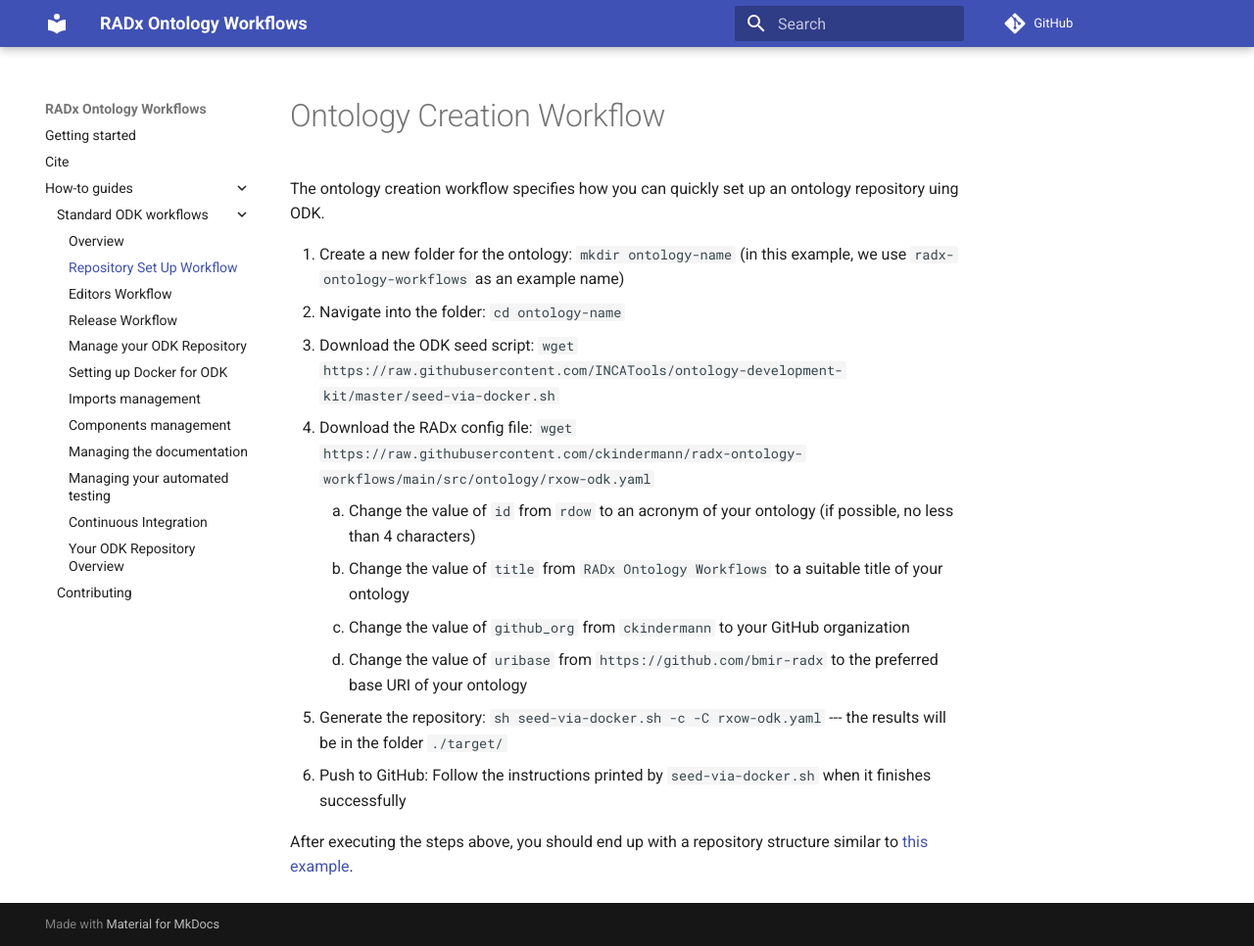
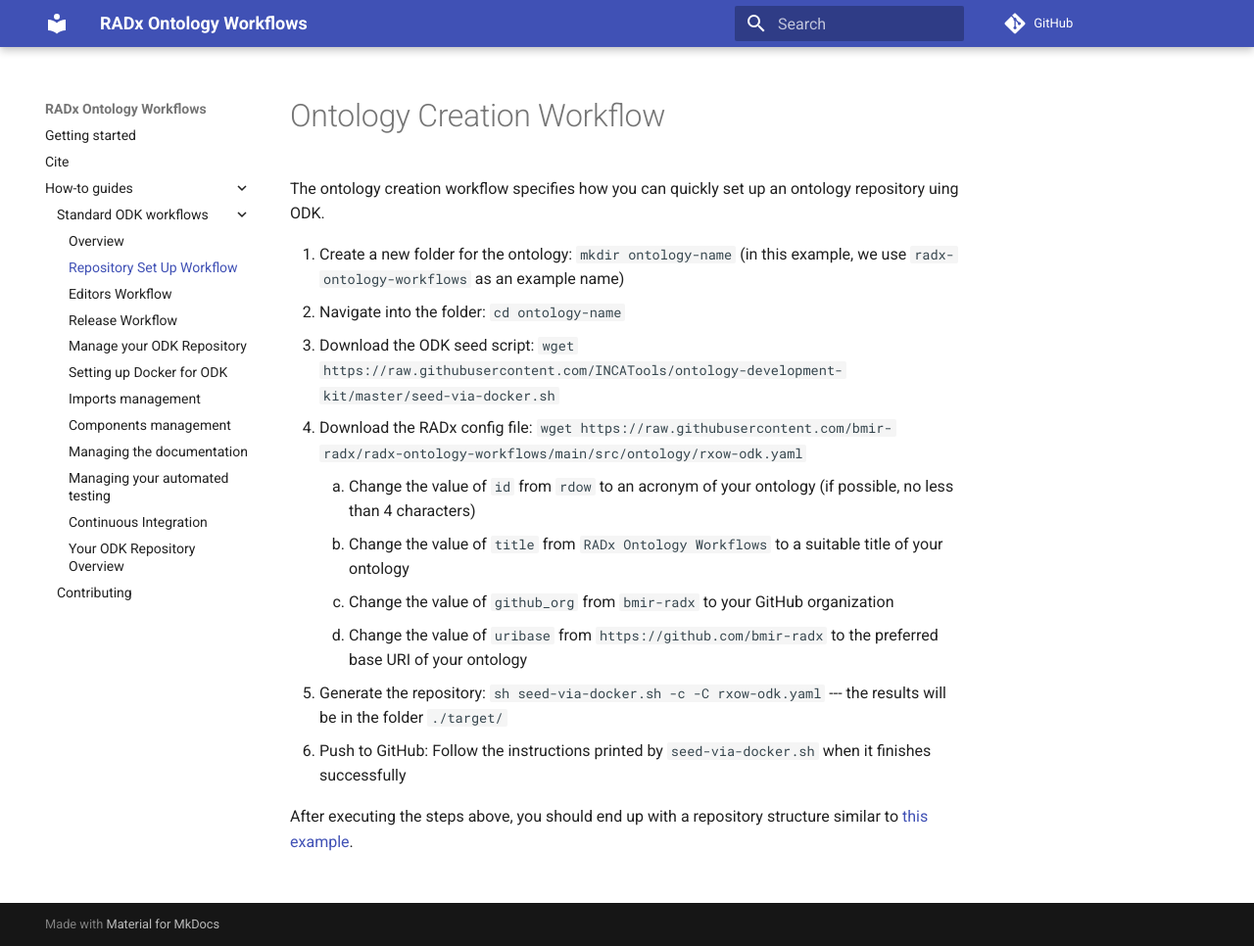
Before and after one commit to ckindermann/radx-ontology-workflows, an MkDocs documentation site: the page built from docs/odk-workflows/RepositorySetup.md, in a window 1280 px wide and 966 px high. Shown: the whole window at 98% size. Built offline with MkDocs 1.6.1 and Material for MkDocs 9.7.7, drawn with Linux system fonts in a browser that asks for light colours; comment, search, counter and statistics services are not loaded.

Commit message:
Update links after transfer

```diff
--- a/docs/odk-workflows/RepositorySetup.md
+++ b/docs/odk-workflows/RepositorySetup.md
@@ -5,12 +5,12 @@ The ontology creation workflow specifies how you can quickly set up an ontology
 1. Create a new folder for the ontology: `mkdir ontology-name` (in this example, we use `radx-ontology-workflows` as an example name)
 2. Navigate into the folder: `cd ontology-name`
 3. Download the ODK seed script: `wget https://raw.githubusercontent.com/INCATools/ontology-development-kit/master/seed-via-docker.sh`
-4. Download the RADx config file: `wget https://raw.githubusercontent.com/ckindermann/radx-ontology-workflows/main/src/ontology/rxow-odk.yaml`
+4. Download the RADx config file: `wget https://raw.githubusercontent.com/bmir-radx/radx-ontology-workflows/main/src/ontology/rxow-odk.yaml`
     1. Change the value of `id` from `rdow` to an acronym of your ontology (if possible, no less than 4 characters)
     2. Change the value of `title` from `RADx Ontology Workflows` to a suitable title of your ontology
-    3. Change the value of `github_org` from `ckindermann` to your GitHub organization
+    3. Change the value of `github_org` from `bmir-radx` to your GitHub organization
     4. Change the value of `uribase` from `https://github.com/bmir-radx` to the preferred base URI of your ontology
 5. Generate the repository: `sh seed-via-docker.sh -c -C rxow-odk.yaml` --- the results will be in the folder `./target/`
 6. Push to GitHub: Follow the instructions printed by `seed-via-docker.sh` when it finishes successfully
 
-After executing the steps above, you should end up with a repository structure similar to [this example](https://github.com/ckindermann/radx-ontology-workflows).
+After executing the steps above, you should end up with a repository structure similar to [this example](https://github.com/bmir-radx/radx-ontology-workflows).
--- a/mkdocs.yaml
+++ b/mkdocs.yaml
@@ -18,8 +18,8 @@ markdown_extensions:
   - pymdownx.mark
   - pymdownx.tilde
 
-site_url: https://ckindermann.github.io/radx-ontology-workflows/
-repo_url: https://github.com/ckindermann/radx-ontology-workflows/
+site_url: https://bmir-radx.github.io/radx-ontology-workflows/
+repo_url: https://github.com/bmir-radx/radx-ontology-workflows/
 
 nav:
   - Getting started: index.md
--- a/src/ontology/rxow-odk.yaml
+++ b/src/ontology/rxow-odk.yaml
@@ -1,6 +1,6 @@
 id: rxow
 title: "RADx Ontology Workflows"
-github_org: ckindermann
+github_org: bmir-radx
 repo: radx-ontology-workflows
 git_main_branch: main
 use_context: true
```
Also changed, not shown: CONTRIBUTING.md (+3 -3 lines), README.md (+12 -12 lines), docs/odk-workflows/ManageDocumentation.md (+2 -2 lines), docs/odk-workflows/ReleaseWorkflow.md (+1 -1 lines), src/metadata/rxow.md (+4 -4 lines), src/metadata/rxow.yml (+5 -5 lines).
